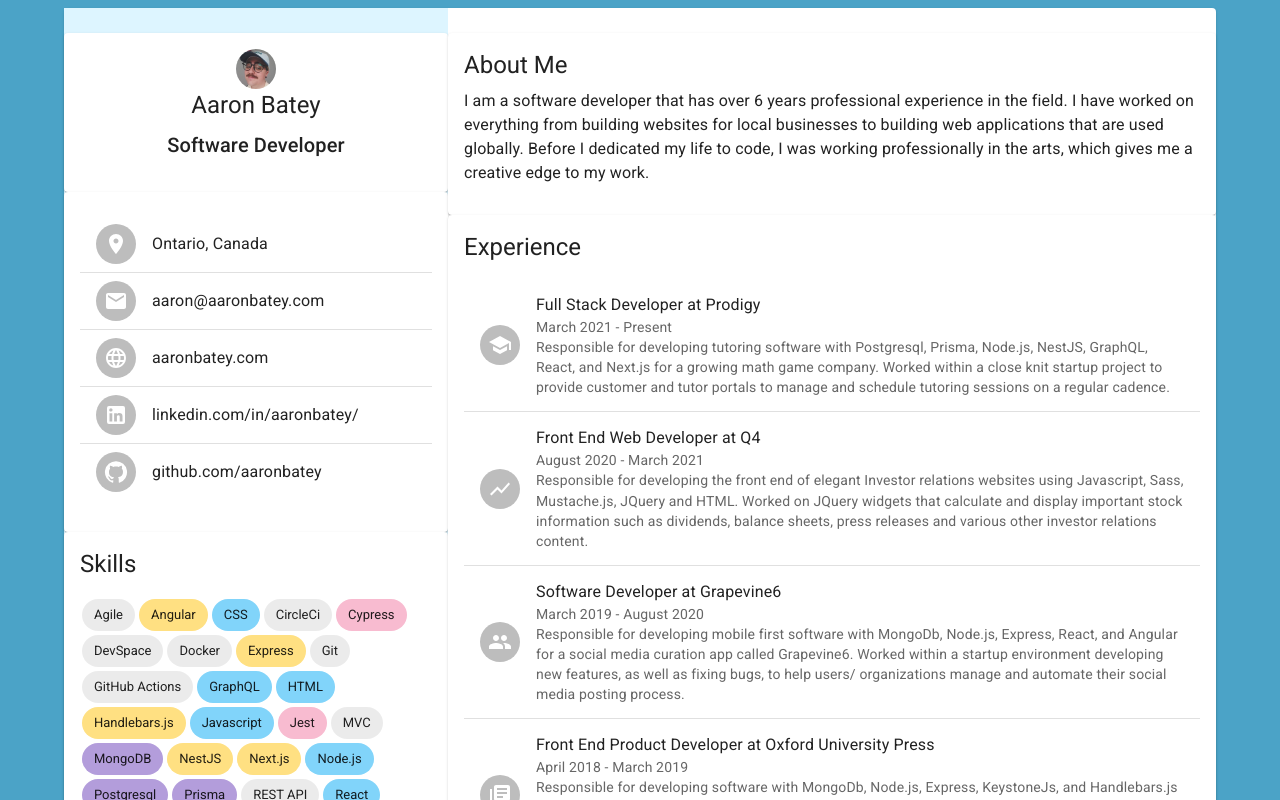
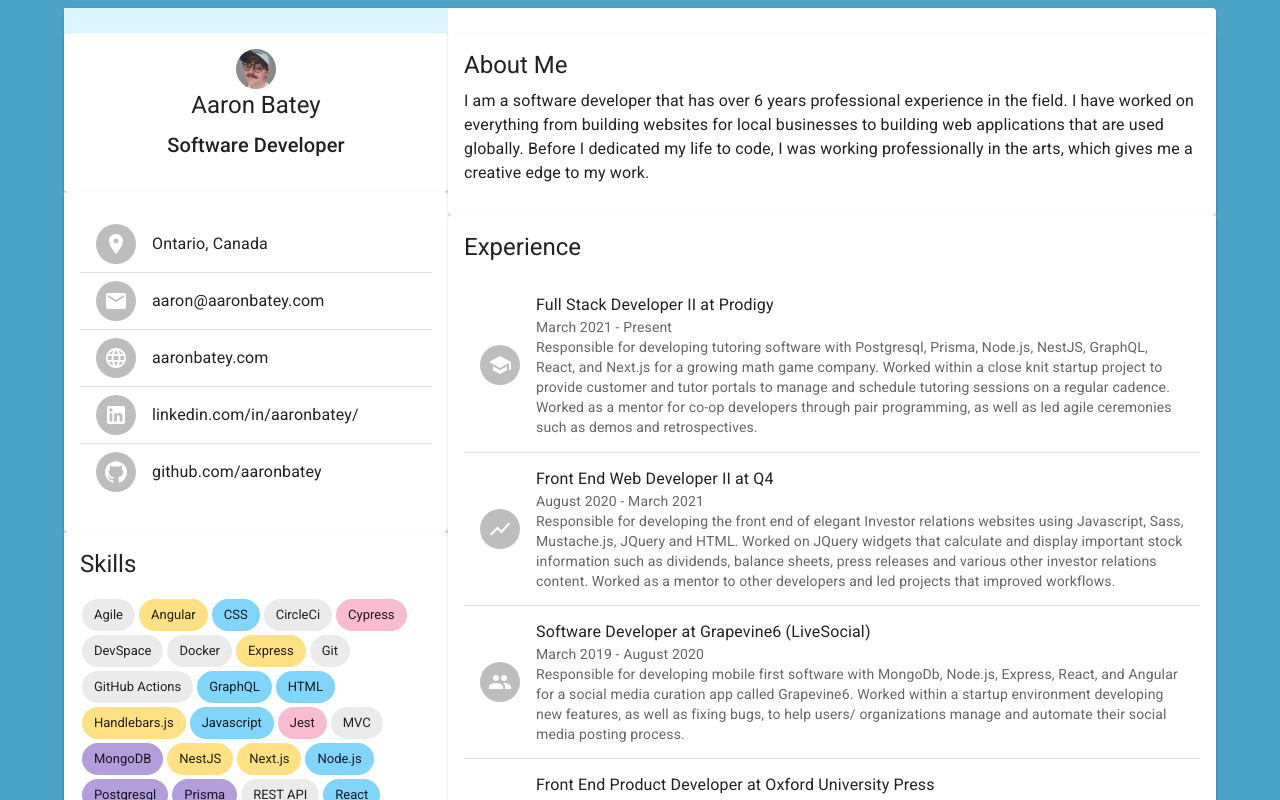
Before and after one commit to aaronbatey/resume, a Next.js app: page /resume in a window 1280 px wide. Shown: the top 800 px of the page. Built offline with nearby package versions, Linux system fonts and the light colour scheme.

Commit message:
update descriptions

```diff
--- a/src/components/ResumePage/ResumeExperience/constants.ts
+++ b/src/components/ResumePage/ResumeExperience/constants.ts
@@ -3,26 +3,26 @@ export const EXPERIENCE = "Experience";
 export const PAST_EXPERIENCE = [
   {
     jobIcon: "SchoolIcon",
-    jobTitle: "Full Stack Developer",
+    jobTitle: "Full Stack Developer II",
     companyName: "Prodigy",
     startDate: "March 2021",
     endDate: "Present",
     description:
-      "Responsible for developing tutoring software with Postgresql, Prisma, Node.js, NestJS, GraphQL, React, and Next.js for a growing math game company. Worked within a close knit startup project to provide customer and tutor portals to manage and schedule tutoring sessions on a regular cadence.",
+      "Responsible for developing tutoring software with Postgresql, Prisma, Node.js, NestJS, GraphQL, React, and Next.js for a growing math game company. Worked within a close knit startup project to provide customer and tutor portals to manage and schedule tutoring sessions on a regular cadence. Worked as a mentor for co-op developers through pair programming, as well as led agile ceremonies such as demos and retrospectives.",
   },
   {
     jobIcon: "ShowChartIcon",
-    jobTitle: "Front End Web Developer",
+    jobTitle: "Front End Web Developer II",
     companyName: "Q4",
     startDate: "August 2020",
     endDate: "March 2021",
     description:
-      "Responsible for developing the front end of elegant Investor relations websites using Javascript, Sass, Mustache.js, JQuery and HTML. Worked on JQuery widgets that calculate and display important stock information such as dividends, balance sheets, press releases and various other investor relations content.",
+      "Responsible for developing the front end of elegant Investor relations websites using Javascript, Sass, Mustache.js, JQuery and HTML. Worked on JQuery widgets that calculate and display important stock information such as dividends, balance sheets, press releases and various other investor relations content. Worked as a mentor to other developers and led projects that improved workflows.",
   },
   {
     jobIcon: "PeopleIcon",
     jobTitle: "Software Developer",
-    companyName: "Grapevine6",
+    companyName: "Grapevine6 (LiveSocial)",
     startDate: "March 2019",
     endDate: "August 2020",
     description:
```
